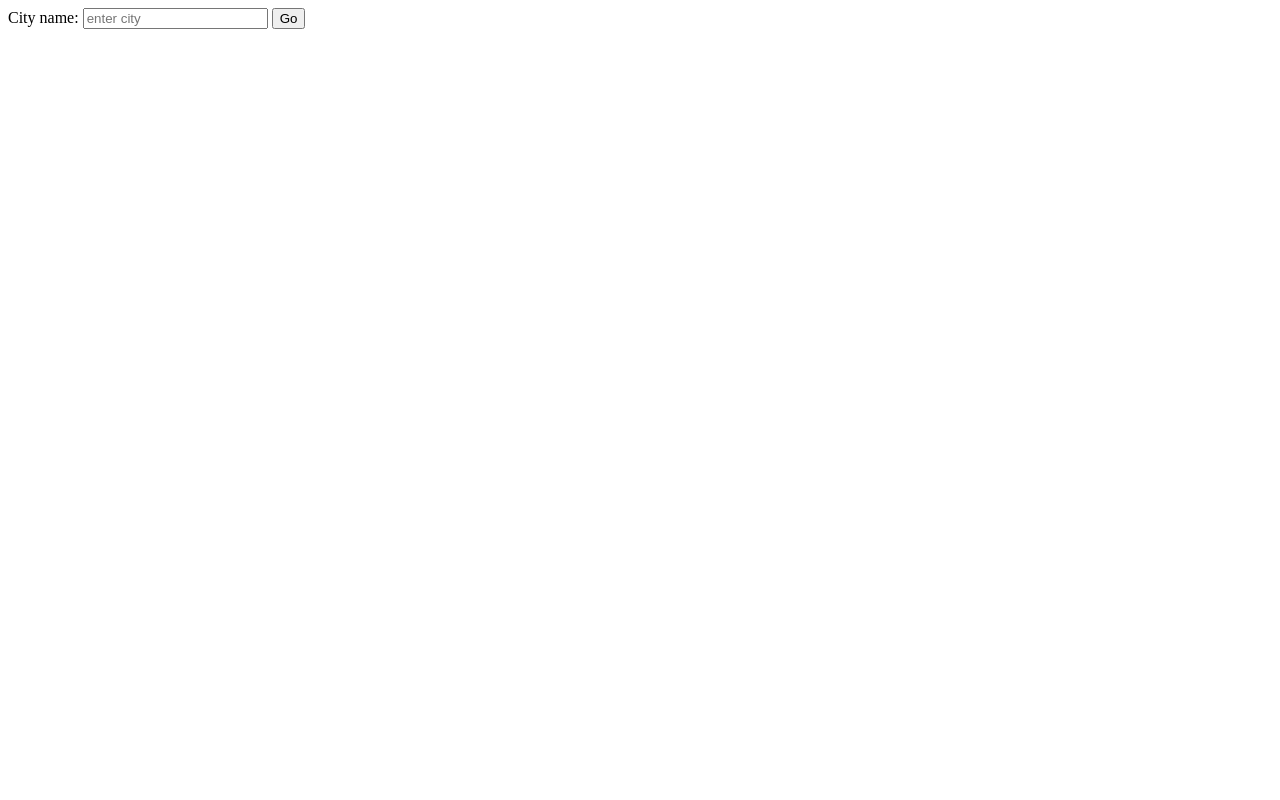
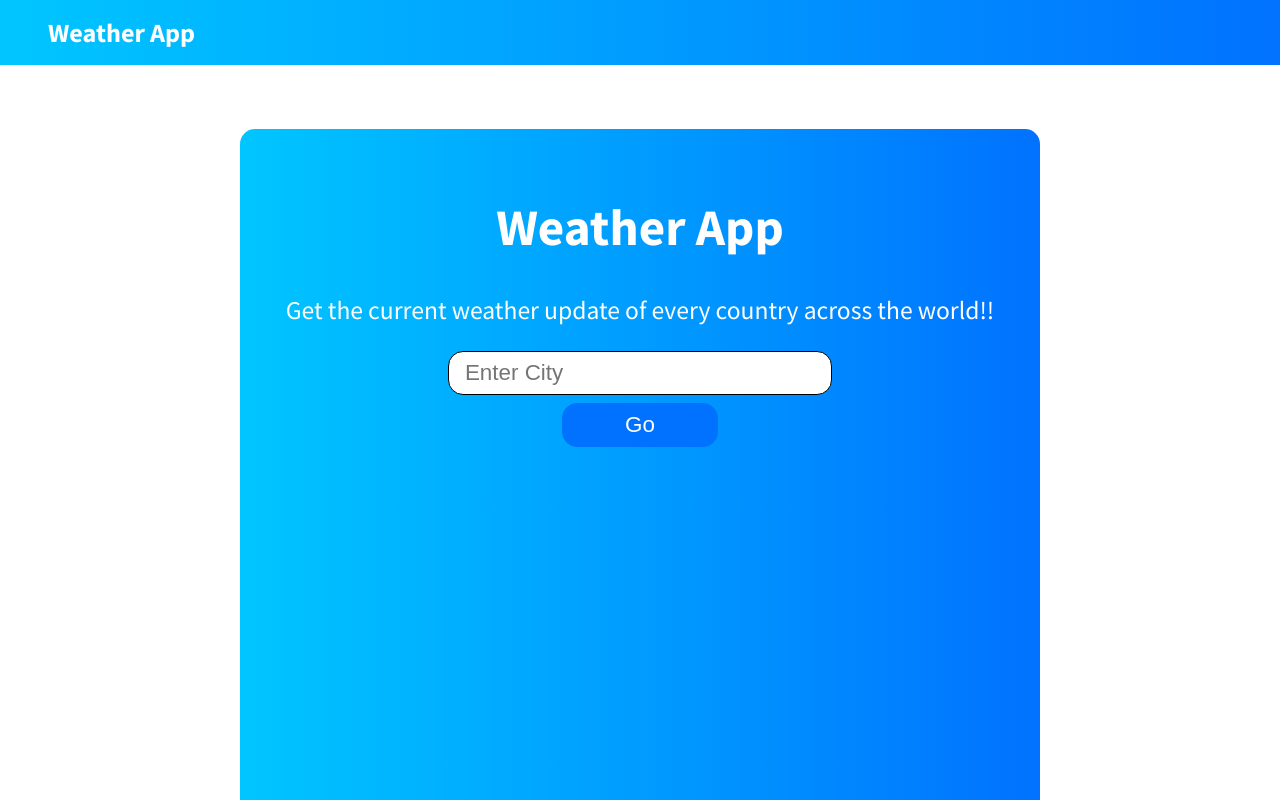
Before and after one commit to hariomkushwaha/wether-api, a website: page index.html in a window 1280 px wide. Drawn offline with Linux system fonts and the light colour scheme.

Commit message:
Made Ui for the App

```diff
--- a/index.html
+++ b/index.html
@@ -1,23 +1,43 @@
 <!DOCTYPE html>
-<!--[if lt IE 7]>      <html class="no-js lt-ie9 lt-ie8 lt-ie7"> <![endif]-->
-<!--[if IE 7]>         <html class="no-js lt-ie9 lt-ie8"> <![endif]-->
-<!--[if IE 8]>         <html class="no-js lt-ie9"> <![endif]-->
-<!--[if gt IE 8]><!--> <html class="no-js"> <!--<![endif]-->
+<html>
   <head>
-        <meta charset="utf-8">
-        <meta http-equiv="X-UA-Compatible" content="IE=edge">
-        <title>weather</title>
-        <meta name="description" content="">
-        <meta name="viewport" content="width=device-width, initial-scale=1">
-        <link rel="stylesheet" href="">
+    <link type="text/css" rel="stylesheet" href="/styles.css" />
+    <meta charset="utf-8" />
+    <meta http-equiv="X-UA-Compatible" content="IE=edge" />
+    <title>Weather</title>
+    <meta name="description" content="" />
+    <meta name="viewport" content="width=device-width, initial-scale=1" />
+    <link
+      rel="stylesheet"
+      href="https://stackpath.bootstrapcdn.com/font-awesome/4.7.0/css/font-awesome.min.css"
+      integrity="sha384-wvfXpqpZZVQGK6TAh5PVlGOfQNHSoD2xbE+QkPxCAFlNEevoEH3Sl0sibVcOQVnN"
+      crossorigin="anonymous"
+    />
   </head>
   <body>
+    <div class="navbar">
+      <h3><a src="/">Weather App</a></h3>
+    </div>
+    <div class="container">
+      <div class="header-title">
+        <h1>Weather App</h1>
+        <p>
+          Get the current weather update of every country across the world!!
+        </p>
+      </div>
+      <div class="form">
         <form action="/" method="post">
-      <label for="cityinput">City name:</label>
-      <input id="cityinput" type="text"  name="cityname" placeholder="enter city" >
+          <input
+            id="cityinput"
+            type="text"
+            name="cityname"
+            placeholder="enter city"
+          />
 
-      <button type="submit">Go</button>
+          <button class="btn" type="submit">Go</button>
         </form>
+      </div>
+    </div>
     <script src="" async defer></script>
   </body>
 </html>
--- a/package.json
+++ b/package.json
@@ -10,6 +10,7 @@
   "license": "ISC",
   "dependencies": {
     "body-parser": "^1.19.0",
-    "express": "^4.17.1"
+    "express": "^4.17.1",
+    "nodemon": "^2.0.4"
   }
 }
--- /dev/null
+++ b/public/styles.css
@@ -0,0 +1,66 @@
+@import url('https://fonts.googleapis.com/css2?family=Source+Sans+Pro:ital,wght@0,200;0,300;0,400;0,600;0,700;0,900;1,300&display=swap');
+html,
+body {
+  margin: 0;
+  padding: 0;
+  width: 100%;
+  height: 100%;
+  overflow-x: hidden;
+  box-sizing: border-box;
+  font-family: 'Source Sans Pro', sans-serif;
+}
+h3 {
+  margin: 0;
+  cursor: pointer;
+}
+.navbar {
+  font-size: 1.4rem;
+  color: #fefefe;
+  padding: 1rem 3rem;
+  background: linear-gradient(to right, #00c6ff, #0072ff);
+}
+.container {
+  background: linear-gradient(to right, #00c6ff, #0072ff);
+  height: 90vh;
+  border-radius: 15px 15px 30px 30px;
+  width: 60%;
+  margin: 5% auto;
+  text-align: center;
+  padding: 2rem 1rem;
+}
+.header-title {
+  font-size: 1.6rem;
+  color: #fefefe;
+}
+input {
+  position: relative;
+  width: 90%;
+  font-size: 1.4rem;
+  padding: 0.5rem 1rem;
+  border-radius: 15px;
+  text-transform: capitalize;
+  outline-style: none;
+  border: 0.5px solid black;
+}
+.btn {
+  font-size: 1.4rem;
+  padding: 0.5rem 1rem;
+  margin-top: 2%;
+  width: 40%;
+  border-radius: 15px;
+  outline-style: none;
+  border: 0.5px solid #0072ff;
+  background-color: #0072ff;
+  color: #fefefe;
+}
+.btn:hover {
+  background-color: #fefefe;
+  color: #0072ff;
+  transition: all 0.3s ease;
+}
+
+.form {
+  display: flex;
+  padding: 0;
+  justify-content: center;
+}
```
Also changed, not shown: app.js (+45 -42 lines), 2 other files. Lines whose indentation alone changed are shown as unchanged.
